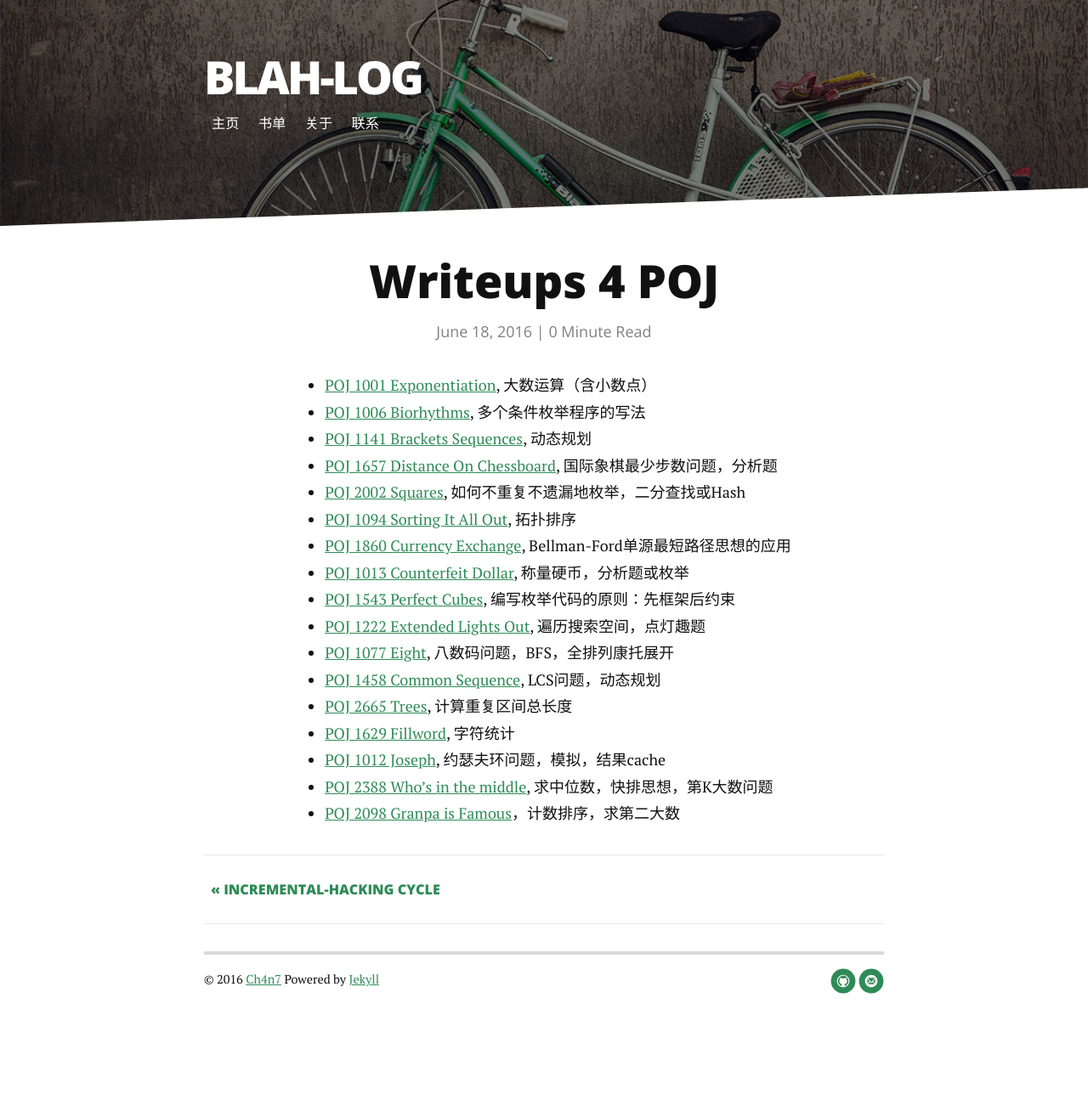
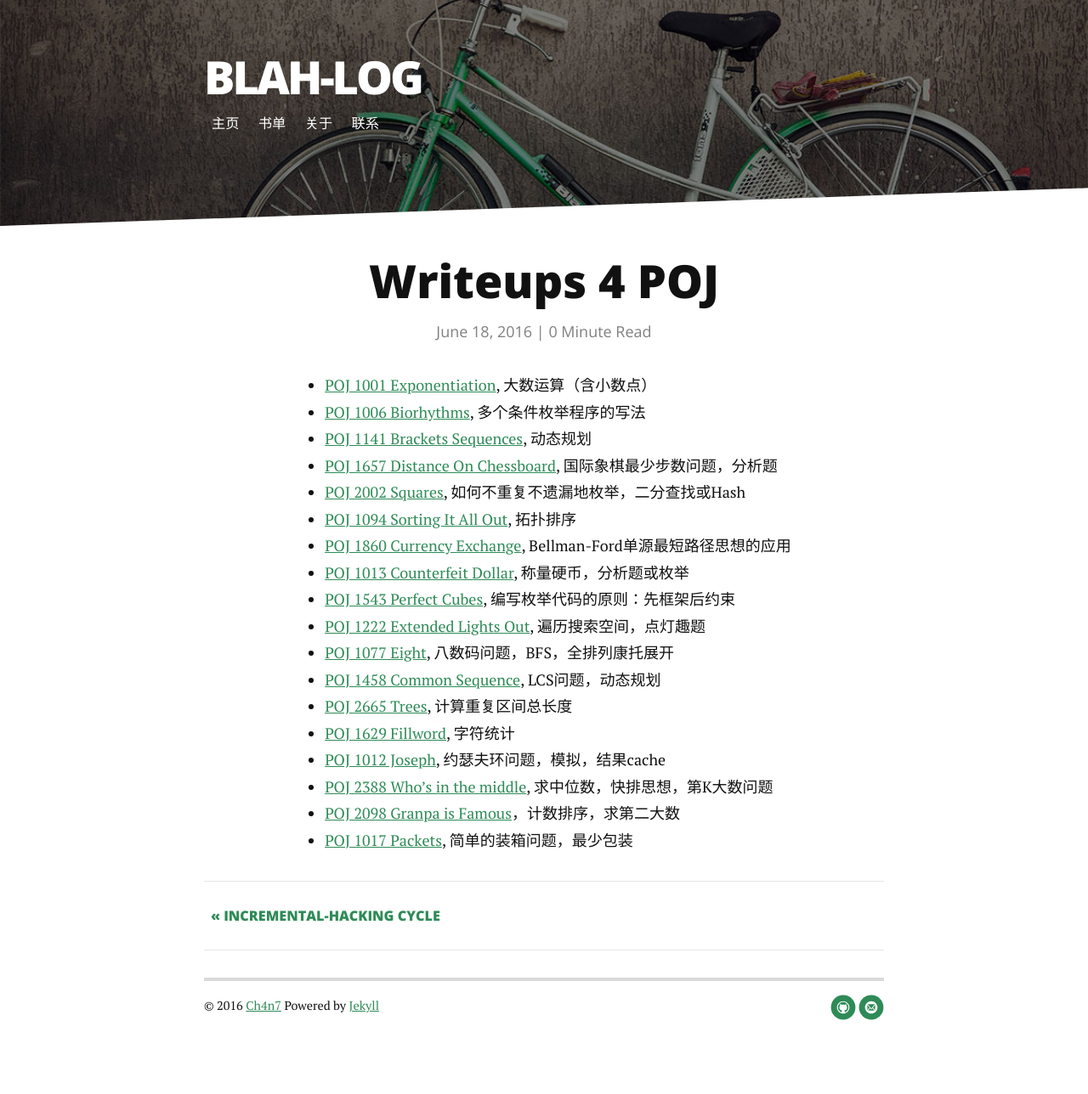
Before and after one commit to Ch4n7/ch4n7.github.io, a Jekyll site: the page built from _posts/2016-06-18-Writeup4POJ.md, in a window 1280 px wide. Shown: the whole page at 85% size. Built offline with Jekyll 4.4.1, drawn with Linux system fonts in a browser that asks for light colours; nearby versions of some CDN libraries; before the commit the page ends 1257 px from its top, so only the background shows below that.

Commit message:
POJ 1017

```diff
--- a/_posts/2016-06-18-Writeup4POJ.md
+++ b/_posts/2016-06-18-Writeup4POJ.md
@@ -23,3 +23,4 @@ description: ［在更］Some original write-ups for POJ problems, to record rat
 * [POJ 1012 Joseph](https://www.evernote.com/l/ALNU39GgrAxMI6uf2BIBKZqIppuKTAjLzJY), 约瑟夫环问题，模拟，结果cache
 * [POJ 2388 Who's in the middle](https://www.evernote.com/l/ALNz4DJOfpRDSa4XwQECC8SmybeGtOBTgLQ), 求中位数，快排思想，第K大数问题
 * [POJ 2098 Granpa is Famous](https://www.evernote.com/l/ALObPpIsg81GI4QrQj5LVochEFB7R1de7iw)，计数排序，求第二大数
+* [POJ 1017 Packets](https://www.evernote.com/l/ALM6uD2uQQBLdoYaQukR9dZEod7piYHgVg0), 简单的装箱问题，最少包装
```
